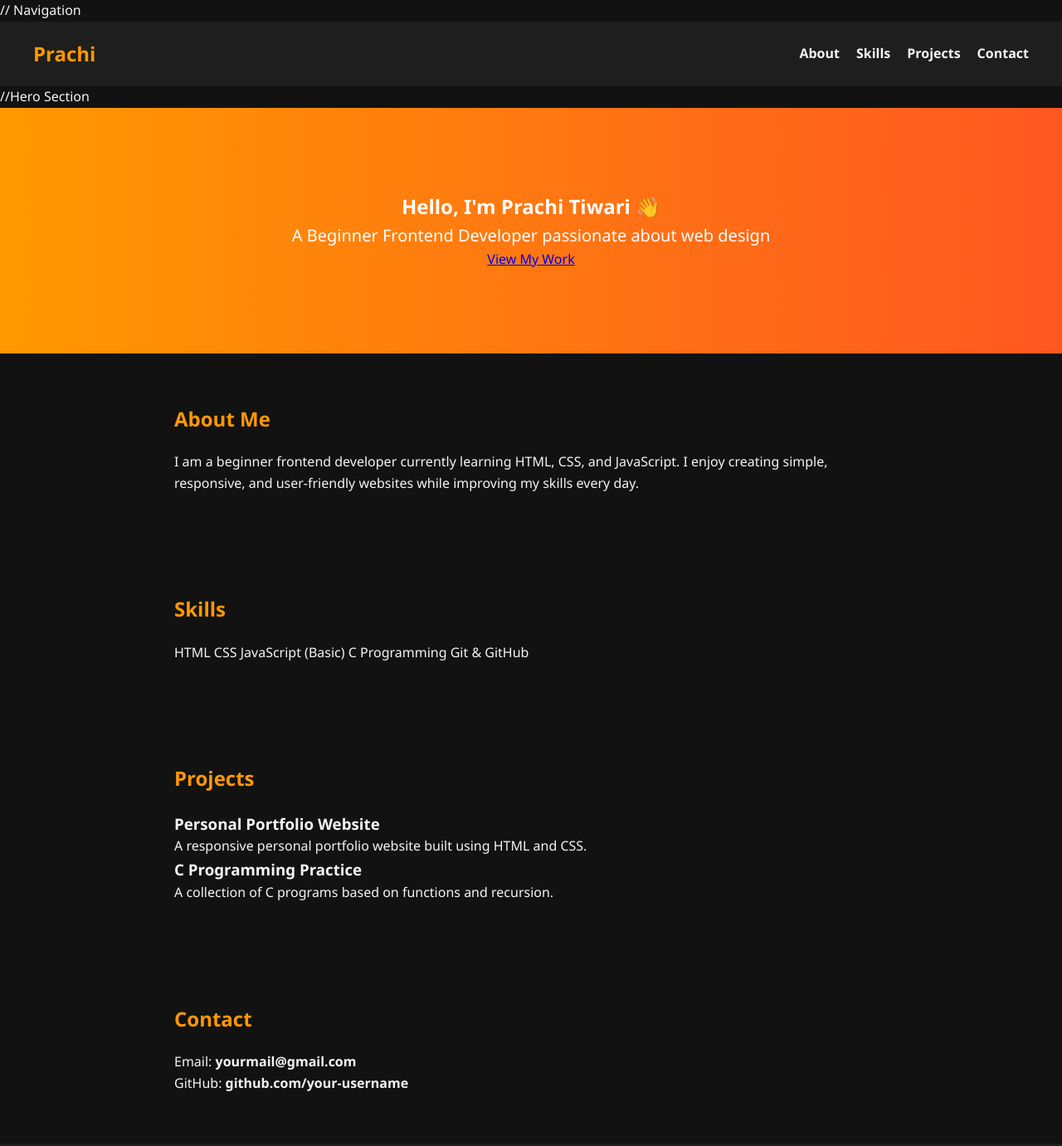
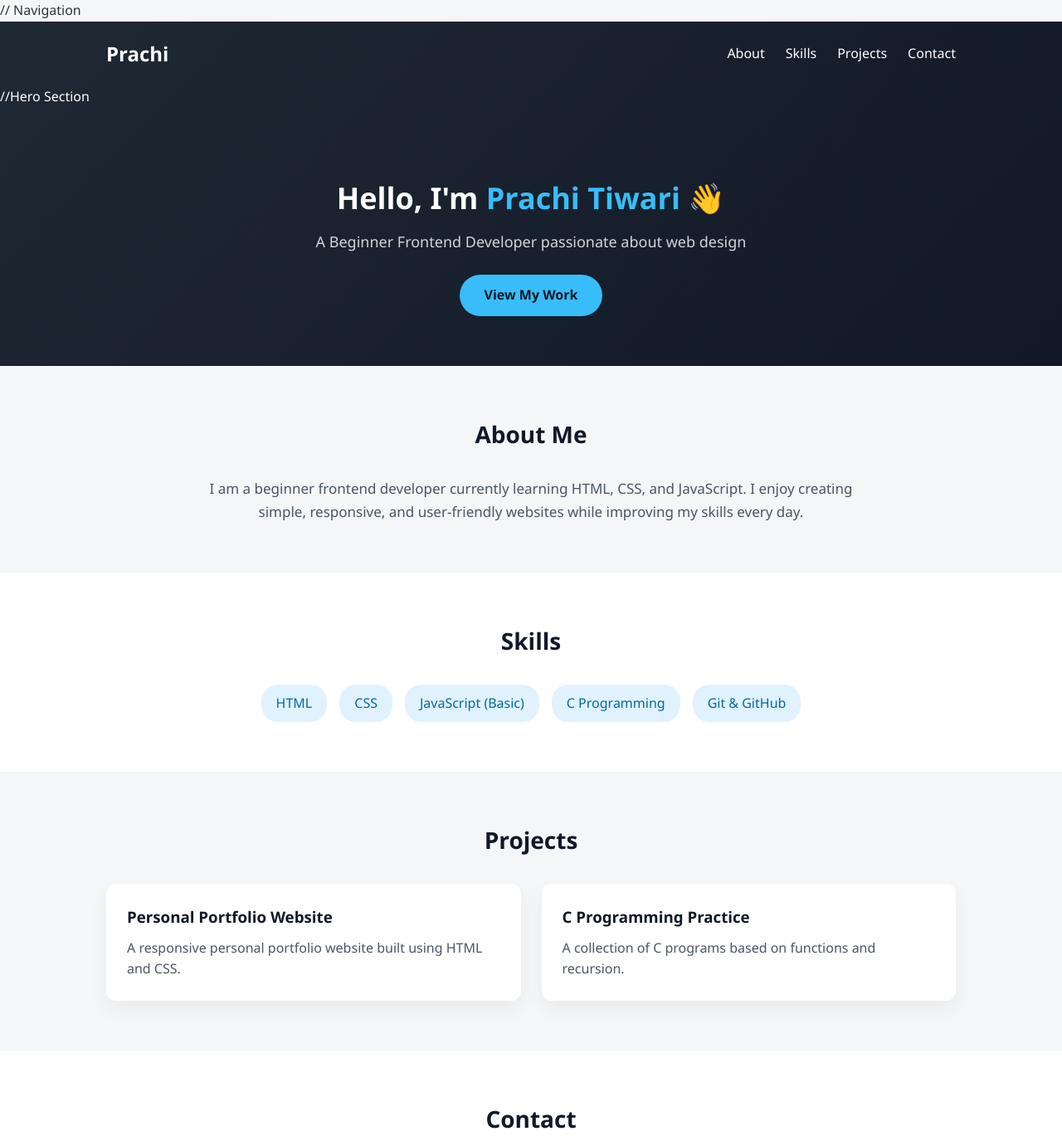
Before and after one commit to tiwariprachi3007/portfolio-, a plain HTML site: page index.html in a window 1280 px wide. Shown: the top 1381 px of the page at 83% size. Drawn offline with Linux system fonts and the light colour scheme.

Commit message:
Refactor CSS for improved styling and responsiveness

```diff
--- a/style.css
+++ b/style.css
@@ -1,4 +1,5 @@
 
+/* Reset & Base */
 * {
     margin: 0;
     padding: 0;
@@ -6,84 +7,184 @@
 }
 
 body {
-    font-family: 'Segoe UI', Arial, sans-serif;
-    background: #121212;
-    color: #f5f5f5;
+    font-family: "Segoe UI", Tahoma, sans-serif;
     line-height: 1.6;
+    background-color: #f4f6f8;
+    color: #333;
 }
 
-/* Navigation */
-nav {
+/* Header */
+header {
+    background: linear-gradient(135deg, #1f2933, #111827);
+    color: #fff;
+    padding-bottom: 60px;
+}
+
+/* Navbar */
+.navbar {
     display: flex;
     justify-content: space-between;
     align-items: center;
-    padding: 20px 40px;
-    background: #1e1e1e;
-    position: sticky;
-    top: 0;
-    z-index: 1000;
+    padding: 20px 10%;
 }
 
 .logo {
     font-size: 24px;
     font-weight: bold;
-    color: #ff9800;
 }
 
-nav ul {
+.nav-links {
+    list-style: none;
     display: flex;
-    gap: 20px;
-    list-style: none;
+    gap: 25px;
 }
 
-nav ul li a {
-    color: #f5f5f5;
+.nav-links a {
+    color: #fff;
     text-decoration: none;
-    font-weight: bold;
-    transition: color 0.3s ease;
+    font-weight: 500;
+    transition: opacity 0.3s;
 }
 
-nav ul li a:hover {
-    color: #ff9800;
-    text-decoration: underline;
+.nav-links a:hover {
+    opacity: 0.7;
 }
 
-/* Hero section */
+/* Hero Section */
 .hero {
     text-align: center;
-    padding: 100px 20px;
-    background: linear-gradient(to right, #ff9800, #ff5722);
-    color: #fff;
+    margin-top: 80px;
+    padding: 0 10%;
 }
 
-.hero h1 {
-    font-size: 48px;
+.hero h2 {
+    font-size: 36px;
     margin-bottom: 10px;
 }
 
+.hero h2 span {
+    color: #38bdf8;
+}
+
 .hero p {
-    font-size: 20px;
+    font-size: 18px;
+    margin-bottom: 25px;
+    color: #d1d5db;
+}
+
+.btn {
+    display: inline-block;
+    padding: 12px 30px;
+    background-color: #38bdf8;
+    color: #111827;
+    text-decoration: none;
+    border-radius: 25px;
+    font-weight: bold;
+    transition: transform 0.3s, background 0.3s;
+}
+
+.btn:hover {
+    transform: translateY(-3px);
+    background-color: #0ea5e9;
 }
 
 /* Sections */
-section {
-    padding: 60px 20px;
-    max-width: 900px;
-    margin: auto;
+.section {
+    padding: 60px 10%;
 }
 
-section h2 {
-    margin-bottom: 20px;
-    color: #ff9800;
+.section h2 {
+    text-align: center;
+    font-size: 28px;
+    margin-bottom: 30px;
+    color: #111827;
+}
+
+.light-bg {
+    background-color: #ffffff;
+}
+
+/* About */
+#about p {
+    max-width: 800px;
+    margin: auto;
+    text-align: center;
+    font-size: 17px;
+    color: #4b5563;
+}
+
+/* Skills */
+.skills-container {
+    display: flex;
+    justify-content: center;
+    flex-wrap: wrap;
+    gap: 15px;
+}
+
+.skills-container span {
+    background-color: #e0f2fe;
+    color: #0369a1;
+    padding: 10px 18px;
+    border-radius: 20px;
+    font-weight: 500;
+}
+
+/* Projects */
+.projects-container {
+    display: grid;
+    grid-template-columns: repeat(auto-fit, minmax(250px, 1fr));
+    gap: 25px;
+}
+
+.project-card {
+    background-color: #ffffff;
+    padding: 25px;
+    border-radius: 12px;
+    box-shadow: 0 10px 25px rgba(0, 0, 0, 0.05);
+    transition: transform 0.3s;
+}
+
+.project-card:hover {
+    transform: translateY(-5px);
+}
+
+.project-card h3 {
+    margin-bottom: 10px;
+    color: #111827;
+}
+
+.project-card p {
+    color: #4b5563;
+}
+
+/* Contact */
+#contact p {
+    text-align: center;
+    font-size: 17px;
+    margin-bottom: 10px;
 }
 
 /* Footer */
 footer {
+    background-color: #111827;
+    color: #d1d5db;
     text-align: center;
     padding: 20px;
-    background: #1e1e1e;
-    color: #aaa;
+    font-size: 14px;
 }
-html {
-    scroll-behavior: smooth;
+
+/* Responsive */
+@media (max-width: 768px) {
+    .navbar {
+        flex-direction: column;
+        gap: 15px;
+    }
+
+    .hero h2 {
+        font-size: 28px;
+    }
+
+    .section {
+        padding: 50px 5%;
+    }
 }
```
